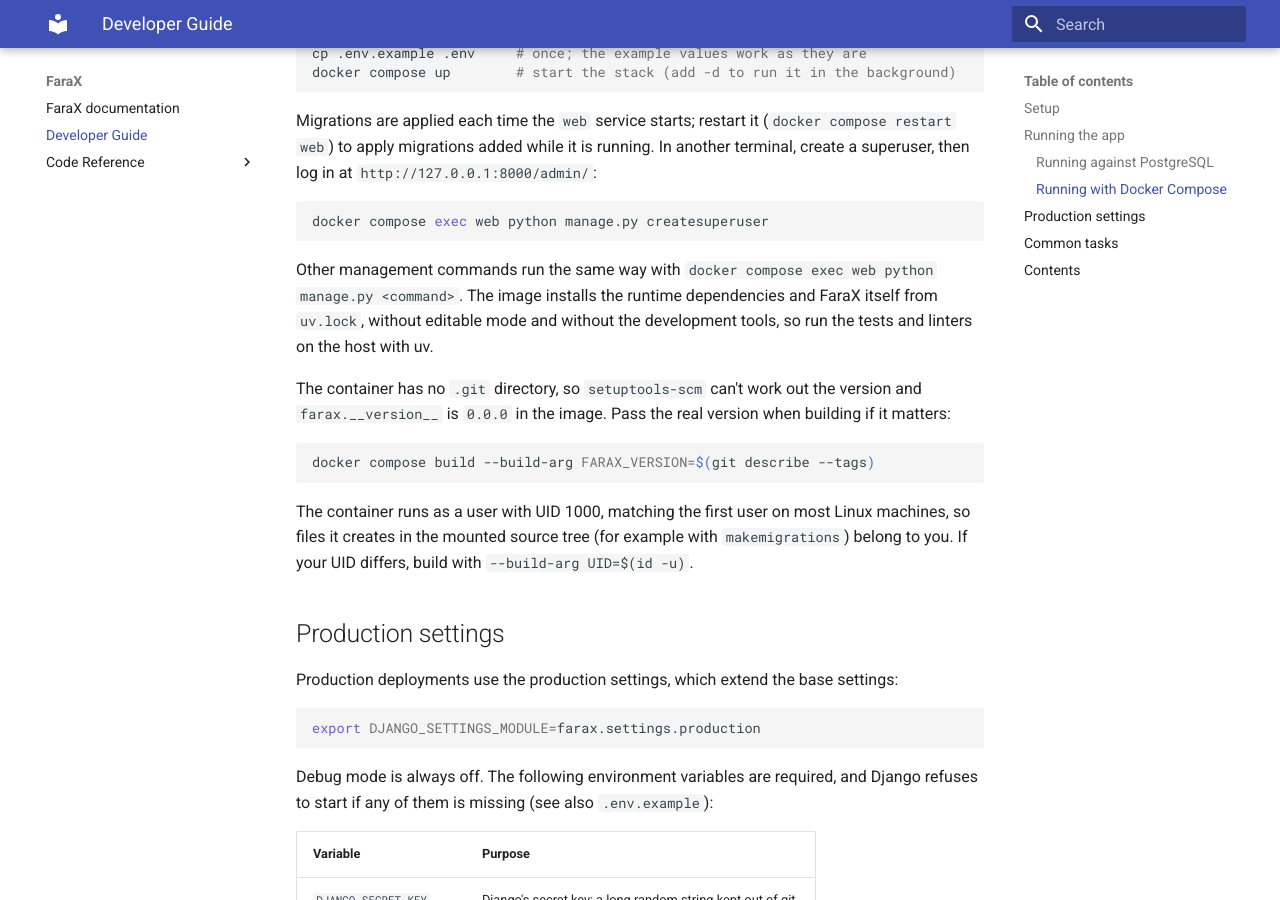
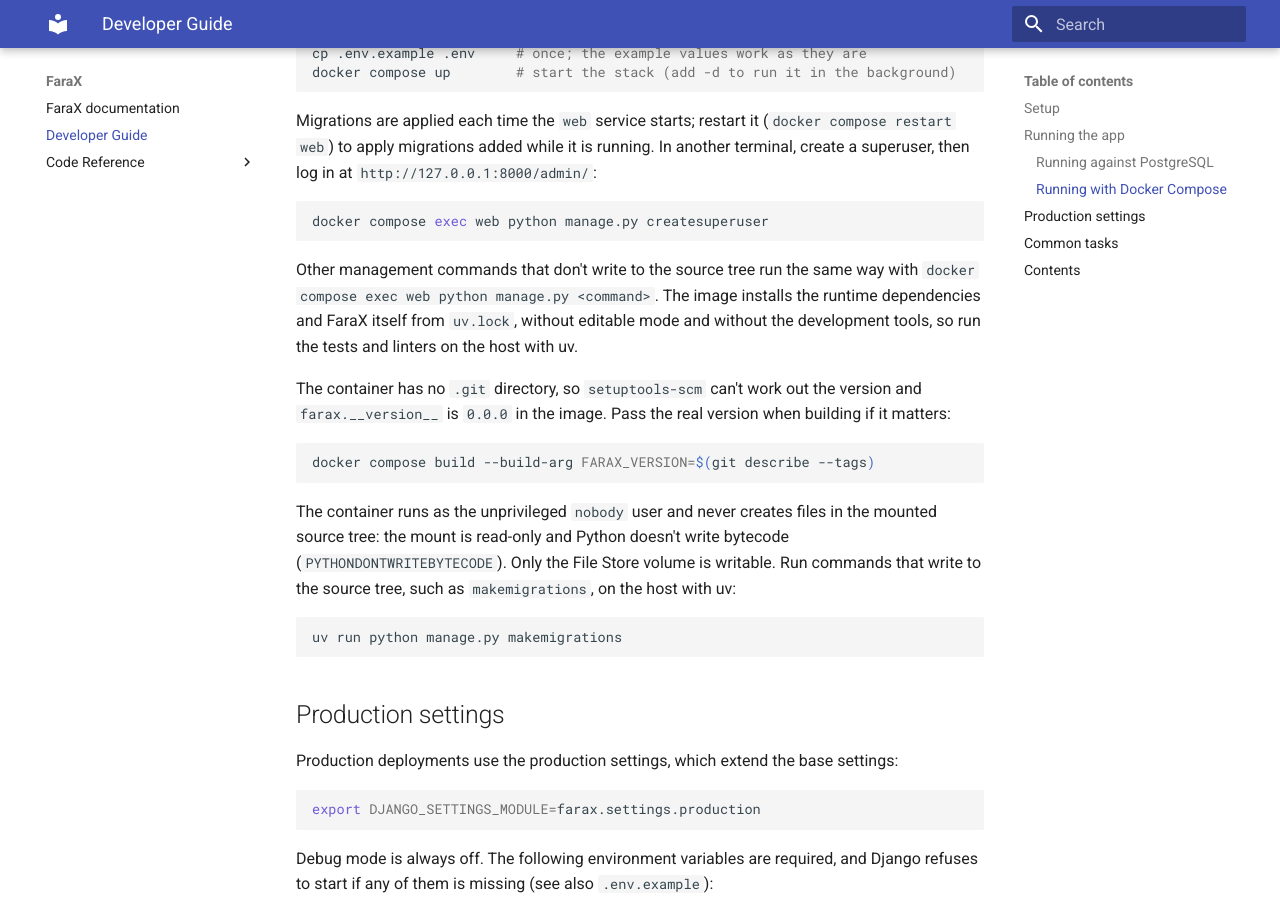
Before and after one commit to ImperialCollegeLondon/FaraX, an MkDocs documentation site: the page built from docs/developer/index.md, in a window 1280 px wide and 900 px high, scrolled down 1566 px. Built offline with MkDocs 1.6.1 and Material for MkDocs 9.7.7, drawn with Linux system fonts in a browser that asks for light colours.

Commit message:
Run the development container as nobody
The container must never create files in the mounted source tree, so it runs as
nobody instead of a user matching the host UID, and the UID build argument is
dropped. Migrations are generated on the host.

Co-authored-by: Copilot <223556219+Copilot@users.noreply.github.com>

````diff
--- a/docs/developer/index.md
+++ b/docs/developer/index.md
@@ -76,8 +76,8 @@ another terminal, create a superuser, then log in at `http://127.0.0.1:8000/admi
 docker compose exec web python manage.py createsuperuser
 ```
 
-Other management commands run the same way with `docker compose exec web python
-manage.py <command>`. The image installs the runtime dependencies and FaraX itself from
+Other management commands that don't write to the source tree run the same way with
+`docker compose exec web python manage.py <command>`. The image installs the runtime dependencies and FaraX itself from
 `uv.lock`, without editable mode and without the development tools, so run the tests
 and linters on the host with uv.
 
@@ -89,10 +89,14 @@ it matters:
 docker compose build --build-arg FARAX_VERSION=$(git describe --tags)
 ```
 
-The container runs as a user with UID 1000, matching the first user on most Linux
-machines, so files it creates in the mounted source tree (for example with
-`makemigrations`) belong to you. If your UID differs, build with
-`--build-arg UID=$(id -u)`.
+The container runs as the unprivileged `nobody` user and never creates files in the
+mounted source tree: the mount is read-only and Python doesn't write bytecode
+(`PYTHONDONTWRITEBYTECODE`). Only the File Store volume is writable. Run commands that
+write to the source tree, such as `makemigrations`, on the host with uv:
+
+```bash
+uv run python manage.py makemigrations
+```
 
 ## Production settings
 
````
Also changed, not shown: .github/copilot-instructions.md, 1 other file.
